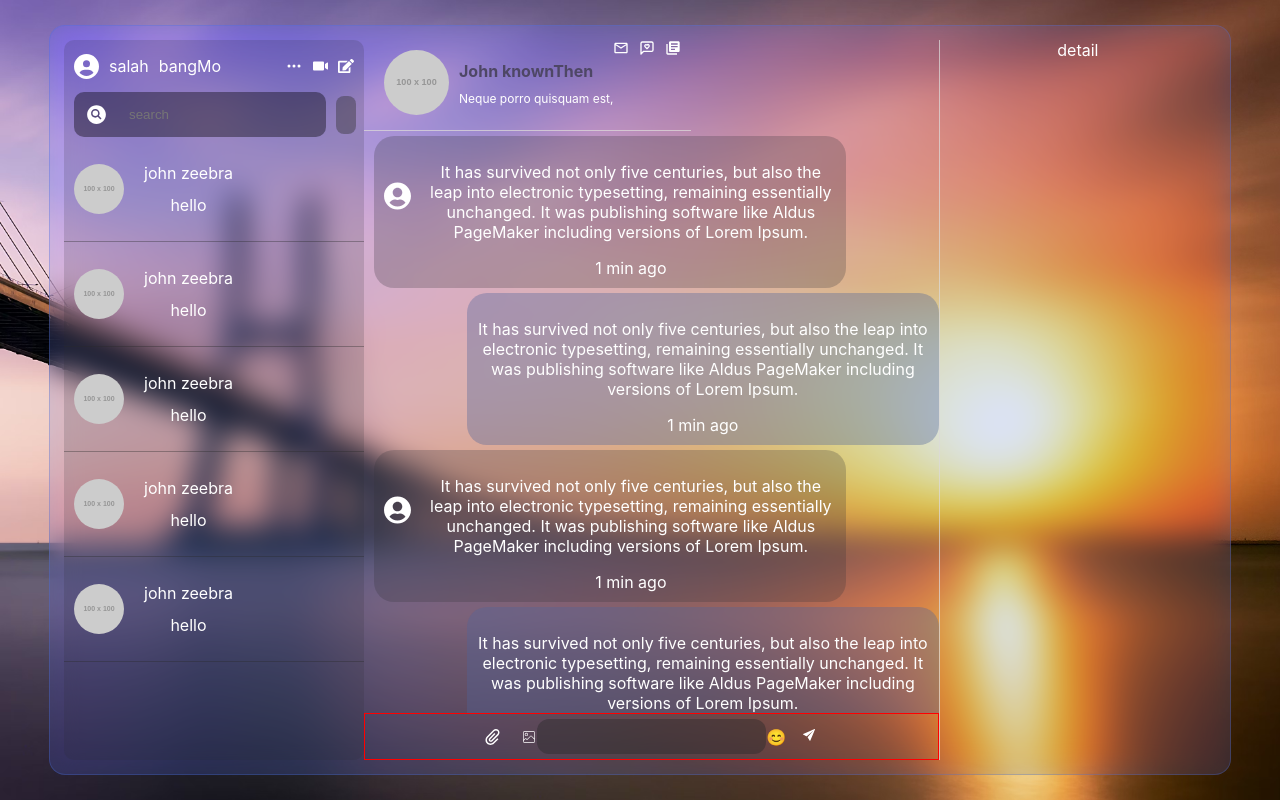
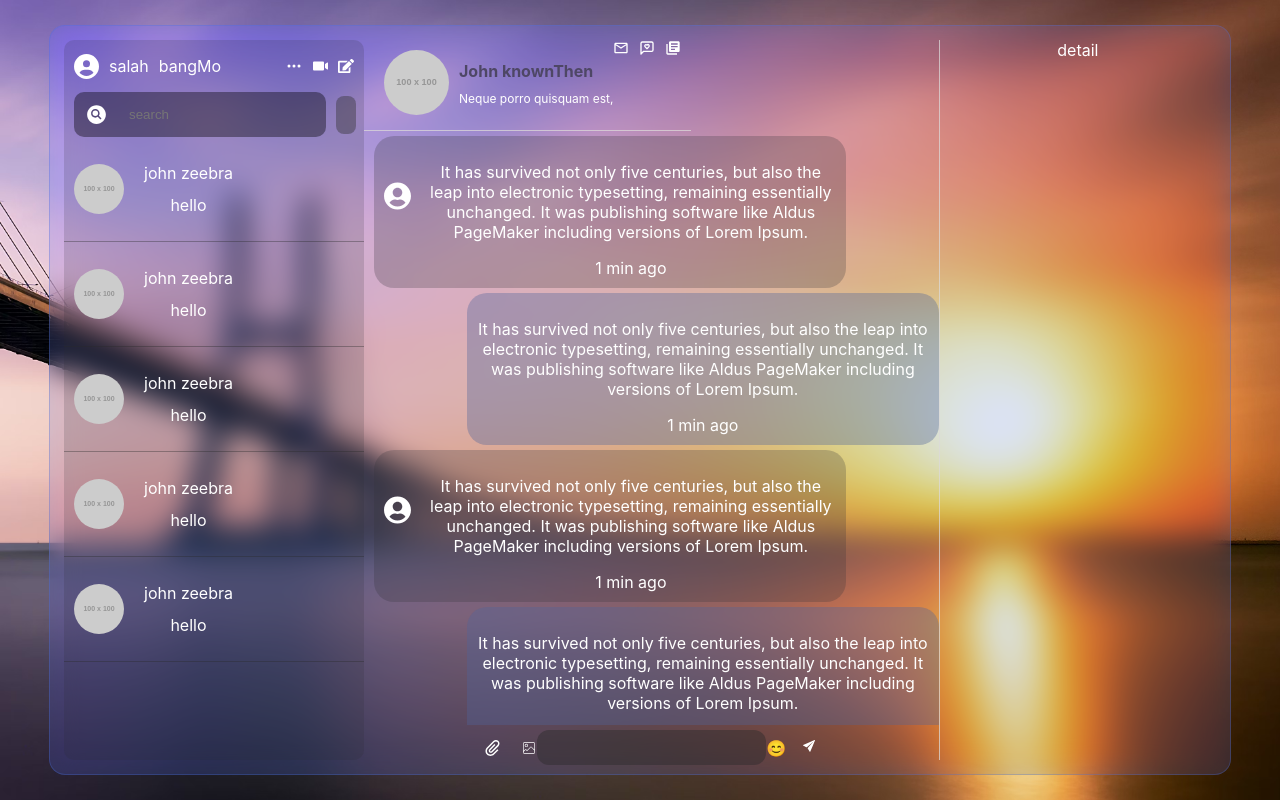
Before and after one commit to Onebluesky882/hobbeach, a React (Vite) app: page / in a window 1280 px wide. Built offline with nearby package versions, Linux system fonts and the light colour scheme.

Commit message:
style : chat change

```diff
--- a/src/components/Chat/style.module.css
+++ b/src/components/Chat/style.module.css
@@ -41,13 +41,11 @@
   display: flex;
   justify-content: center;
   align-items: center;
-  border: 1px solid red;
   padding-top: 5px;
+
+  margin-bottom: -5px;
   .section-message-box {
     display: flex;
-
-    align-self: flex-end;
-    padding: 0px 10px 5px 10px;
     align-items: center;
   }
   .column-left {
```
